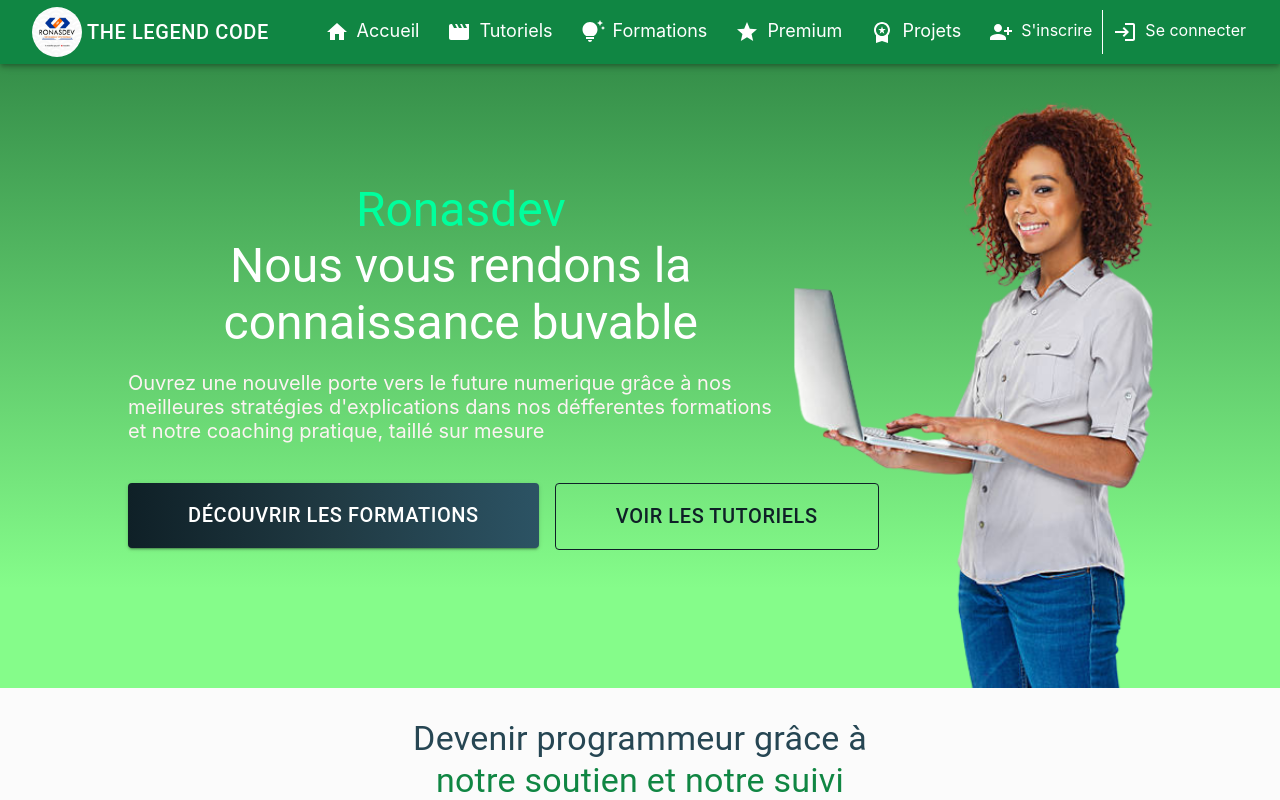
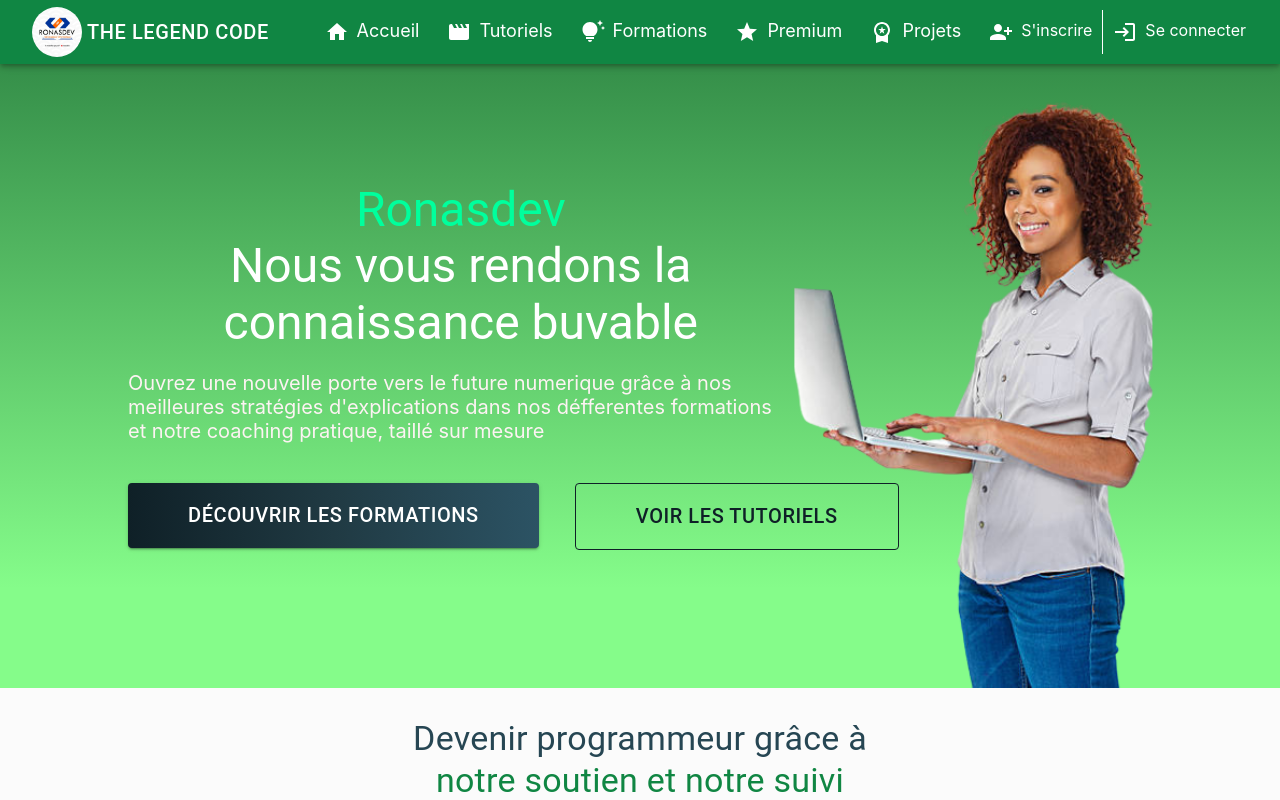
Before and after one commit to RobertEnagnon/plateforme, a React (Create React App) app: page / in a window 1280 px wide. Shown: the top 800 px of the page. Built offline with nearby package versions, Linux system fonts and the light colour scheme.

Commit message:
correction button

```diff
--- a/src/components/banner/Banner.jsx
+++ b/src/components/banner/Banner.jsx
@@ -58,7 +58,7 @@
                     <Link to={'/tutoriels'} color="inherit">
                         <TutoButton variant="outlined"
                             sx={{
-                                padding:{md:"15px 60px"},margin: "20px 0"
+                                padding:{md:"15px 60px"},margin: "20px 0 20px 20px"
                             }}
                         >Voir les tutoriels</TutoButton>
                     </Link>
```
